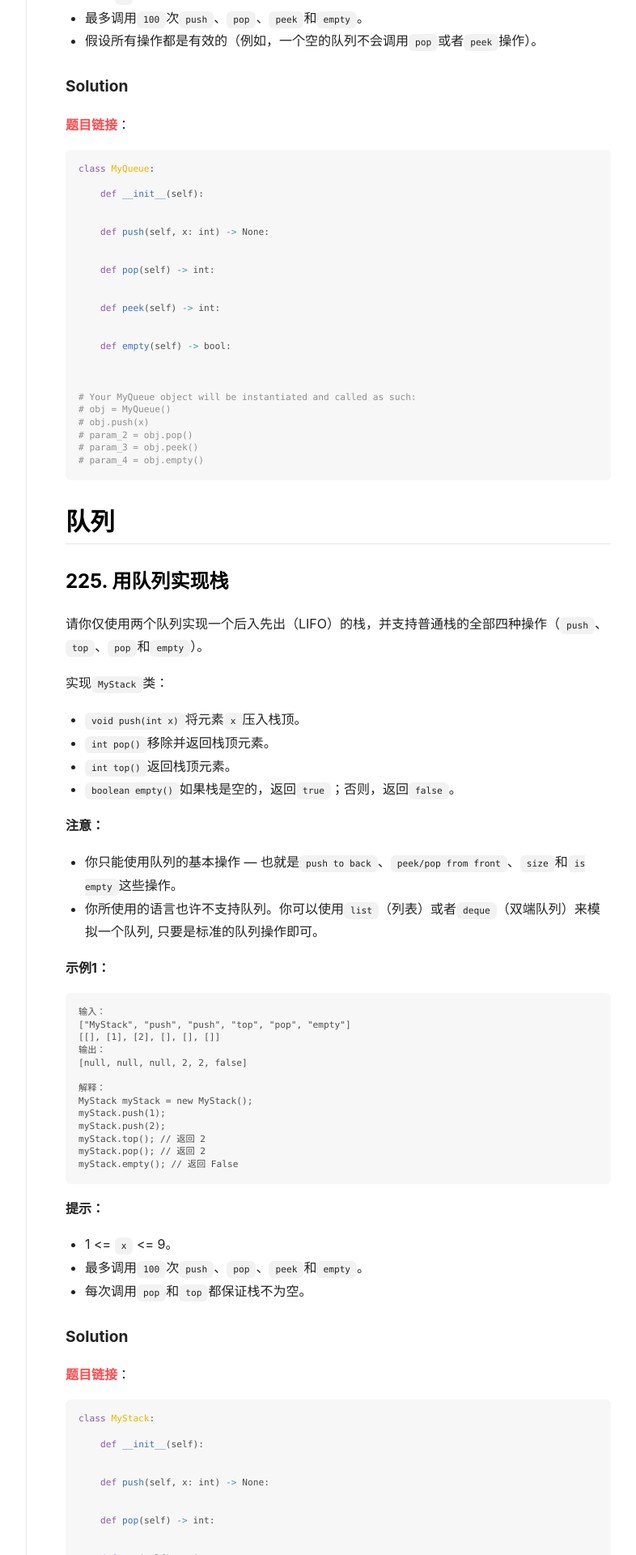
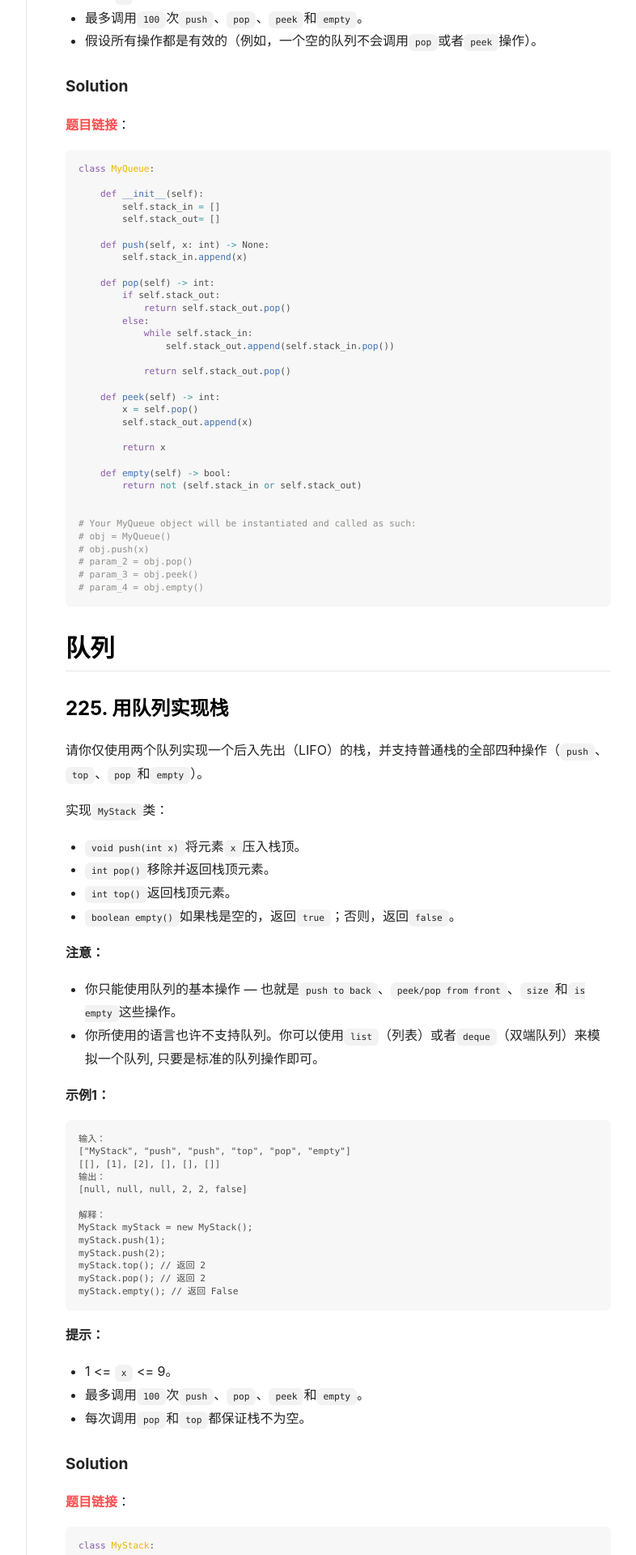
Before and after one commit to peng00bo00/peng00bo00_previous_blog, a Jekyll site: the page built from _leetcode/2023-02-01-StackQueue.md, in a window 1280 px wide. Shown: the part 1143-3063 px from the top of the page at 81% size, without its empty margins (237-1023 px from the left). Built offline with Jekyll 4.4.1, drawn with Linux system fonts in a browser that asks for light colours; nearby versions of some CDN libraries; comment, search, counter and statistics services are not loaded.

Commit message:
Update 2023-02-01-StackQueue.md

```diff
--- a/_leetcode/2023-02-01-StackQueue.md
+++ b/_leetcode/2023-02-01-StackQueue.md
@@ -59,19 +59,29 @@ myQueue.empty(); // return false
 class MyQueue:
 
     def __init__(self):
-
+        self.stack_in = []
+        self.stack_out= []
 
     def push(self, x: int) -> None:
-
+        self.stack_in.append(x)
 
     def pop(self) -> int:
+        if self.stack_out:
+            return self.stack_out.pop()
+        else:
+            while self.stack_in:
+                self.stack_out.append(self.stack_in.pop())
 
+            return self.stack_out.pop()
 
     def peek(self) -> int:
+        x = self.pop()
+        self.stack_out.append(x)
 
+        return x
 
     def empty(self) -> bool:
-
+        return not (self.stack_in or self.stack_out)
 
 
 # Your MyQueue object will be instantiated and called as such:
```
